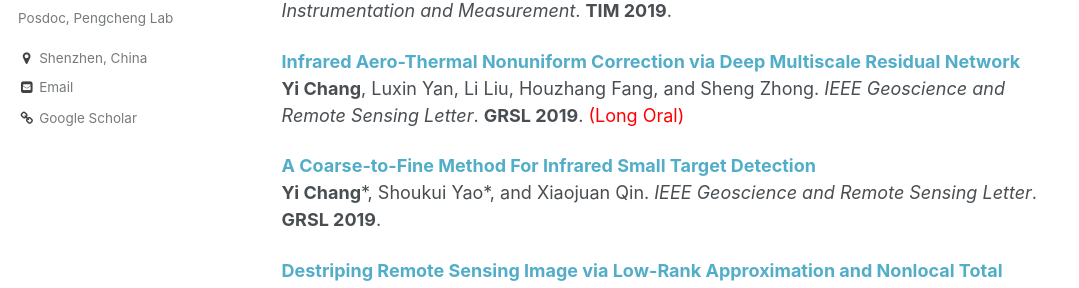
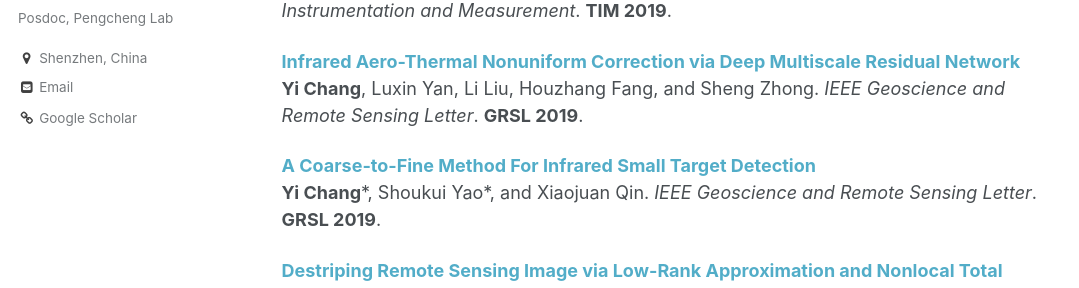
Before and after one commit to zhanwenchen/owuchangyuo.github.io, a Jekyll site: the page built from _pages/publications.md, in a window 1280 px wide and 900 px high, scrolled down 456 px. Shown: the part 155-443 px from the top of the window, without its empty margins (0-1079 px from the left). Built offline with Jekyll 4.4.1, drawn with Linux system fonts in a browser that asks for light colours.

Commit message:
Update publications.md

```diff
--- a/_pages/publications.md
+++ b/_pages/publications.md
@@ -22,7 +22,7 @@ Huimin Liu, <b>Yi Chang</b>, Ziqin Li, Sheng Zhong and Luxin Yan.
 
 <b>[Infrared Aero-Thermal Nonuniform Correction via Deep Multiscale Residual Network](https://owuchangyuo.github.io/publications/DMRN)</b> <br>
 <b>Yi Chang</b>, Luxin Yan, Li Liu, Houzhang Fang, and Sheng Zhong.
-<i>IEEE Geoscience and Remote Sensing Letter</i>. <b>GRSL 2019</b>. <span style="color:red">(Long Oral)</span>
+<i>IEEE Geoscience and Remote Sensing Letter</i>. <b>GRSL 2019</b>.
 
 <b>[A Coarse-to-Fine Method For Infrared Small Target Detection](https://owuchangyuo.github.io/publications/CTF)</b> <br>
 <b>Yi Chang</b>\*, Shoukui Yao\*, and Xiaojuan Qin.
@@ -73,7 +73,7 @@ Luxin Yan, Wenshan Liao, <b>Yi Chang</b>, Chunan Luo.
 
 <b>[Joint Blind Deblurrring and Destriping For Remote Sensing Image](https://owuchangyuo.github.io/publications/JBDD)</b> <br>
 <b>Yi Chang</b>\*, Houzhang Fang\*, Luxin Yan, Hai Liu.
-<i>IEEE Conference on Image Processing</i>. <b>ICIP 2013</b>.
+<i>IEEE Conference on Image Processing</i>. <b>ICIP 2013</b>. <span style="color:red">(Oral)</span>
 
 <b>[Blind Poissonian Images Deconvolution with Framelet Regularization](https://owuchangyuo.github.io/publications/BIDFR)</b> <br>
 Houzhang Fang, Luxin Yan, Hai Liu, <b>Yi Chang</b>. <b>Optic Letters 2013</b>.
```
